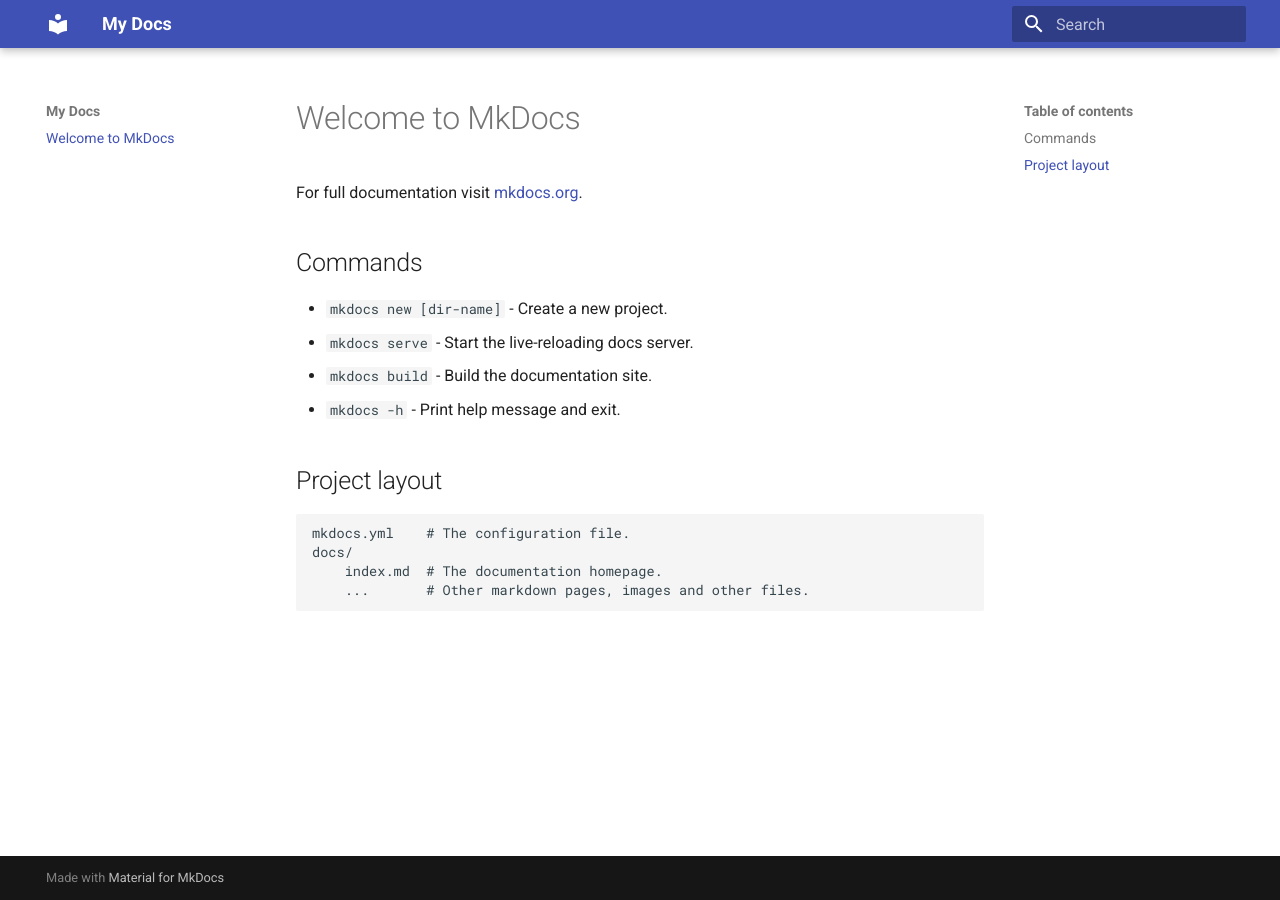
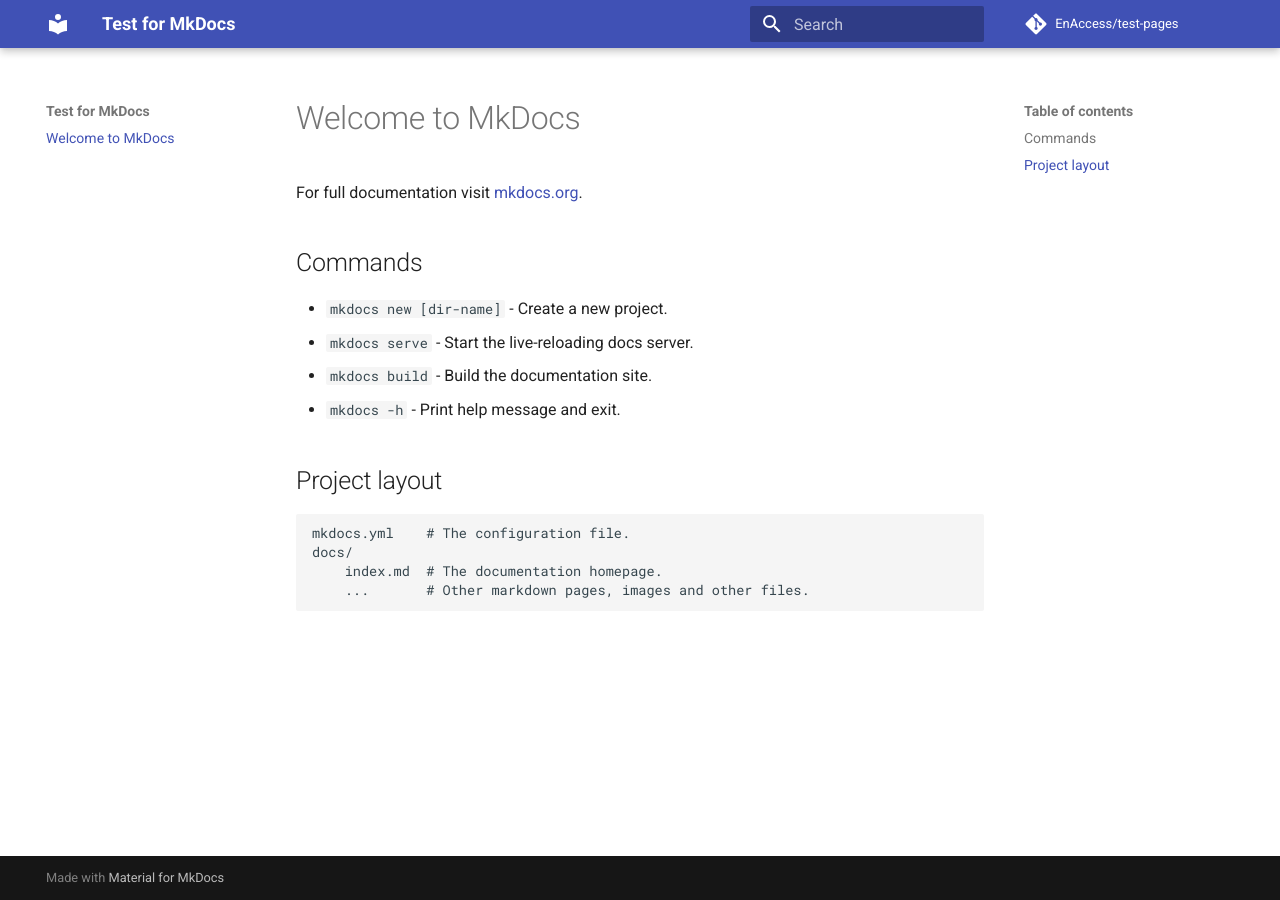
Before and after one commit to EnAccess/test-pages, an MkDocs documentation site: the page built from docs/index.md, in a window 1280 px wide. Built offline with MkDocs 1.6.1 and Material for MkDocs 9.7.7, drawn with Linux system fonts in a browser that asks for light colours; comment, search, counter and statistics services are not loaded.

Commit message:
Add more configs

```diff
--- a/mkdocs.yml
+++ b/mkdocs.yml
@@ -1,4 +1,12 @@
-site_name: My Docs
+# Project information
+site_name: Test for MkDocs
+site_url: https://enaccess.github.io/test-pages/
+site_description: >-
+  This is just a test
+
+# Repository
+repo_name: EnAccess/test-pages
+repo_url: https://github.com/EnAccess/test-pages
 
 theme:
   name: material
```
